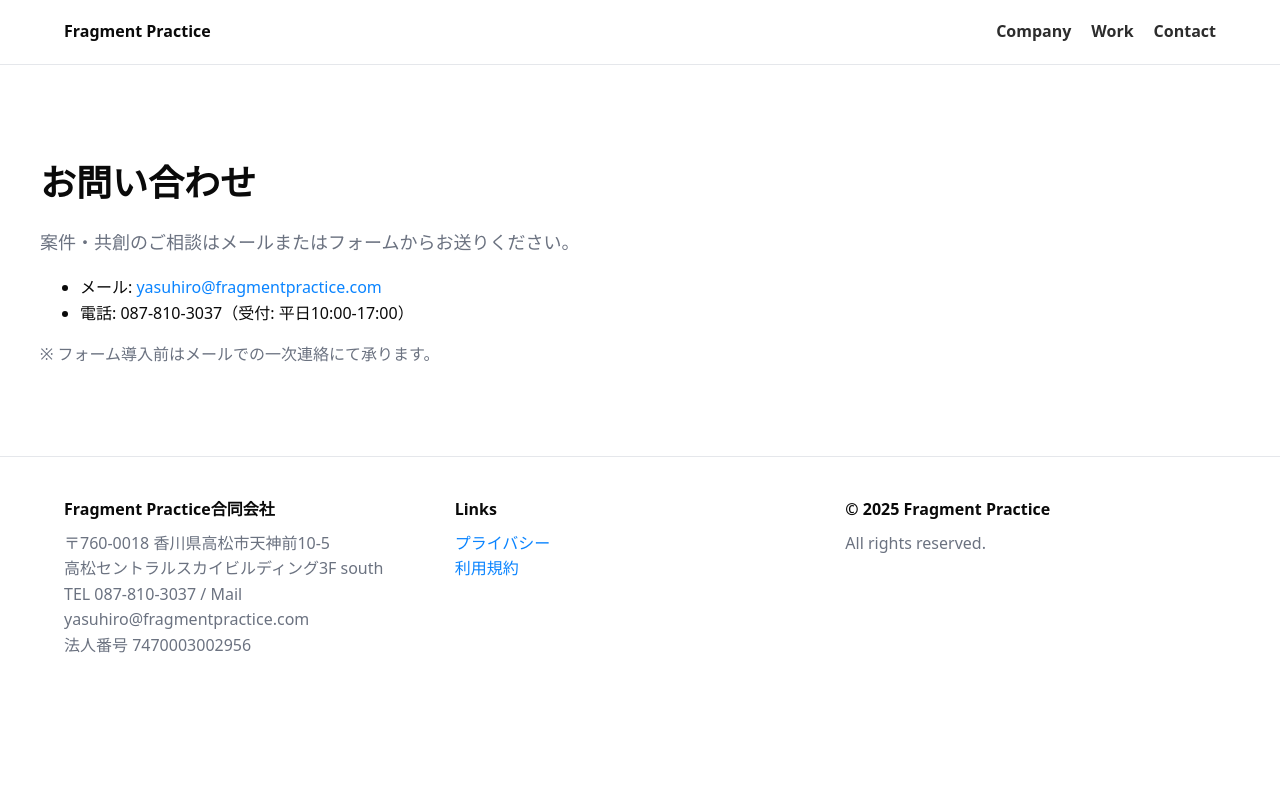
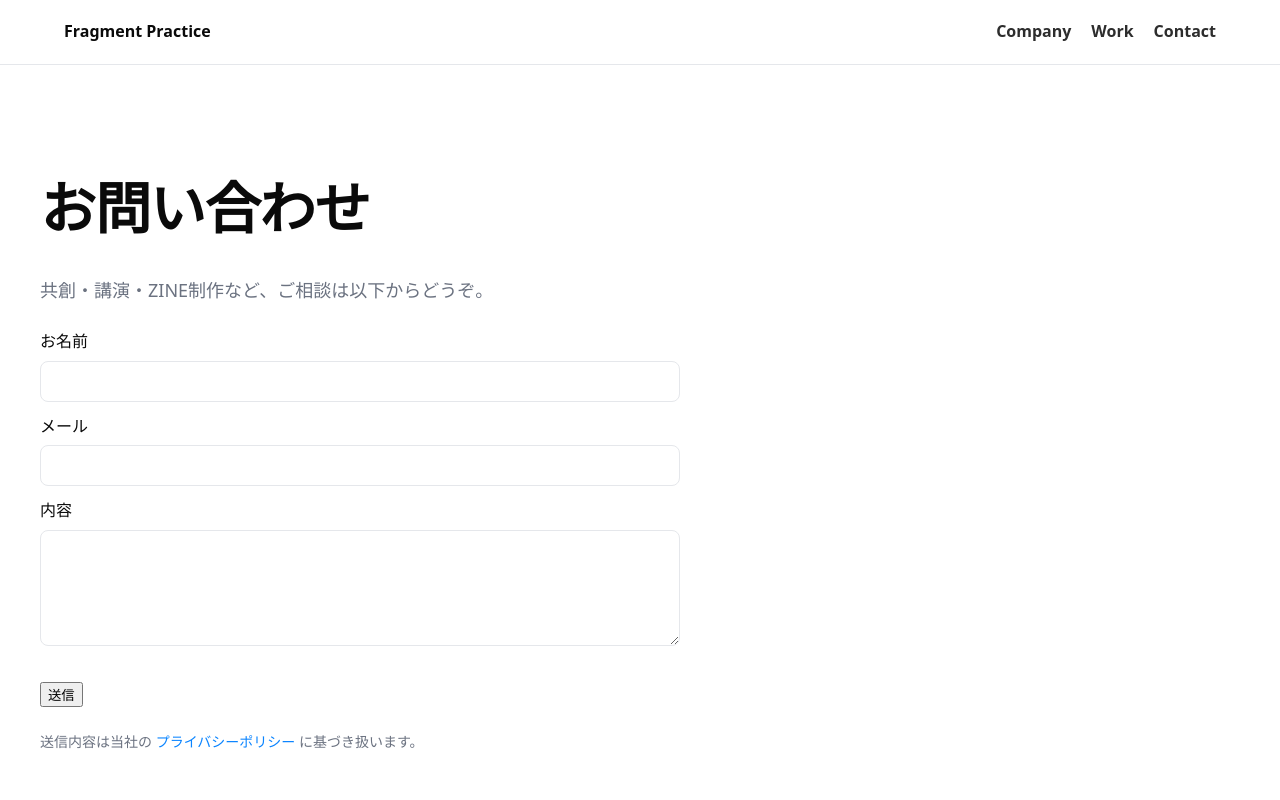
Before and after one commit to yasufrag/fragmentpractice.com, a Next.js app: page /contact in a window 1280 px wide. Shown: the top 800 px of the page. Built offline with nearby package versions, Linux system fonts and the light colour scheme.

Commit message:
commit fragmentpractice.com

```diff
--- a/package.json
+++ b/package.json
@@ -6,6 +6,7 @@
     "lint": "next lint"
   },
   "dependencies": {
+    "@formspree/react": "^3.0.0",
     "next": "^15.5.2",
     "react": "^19.1.1",
     "react-dom": "^19.1.1"
--- a/src/app/company/page.tsx
+++ b/src/app/company/page.tsx
@@ -20,9 +20,9 @@ export default function CompanyPage() {
             <div className="meta">Overview</div>
             <ul style={{ marginTop: 12, paddingLeft: 18 }}>
               <li>代表者：新庄 泰大</li>
-              <li>所在地：香川県高松市天神前10-5 高松セントラルスカイビルディング 3F south</li>
+              <li>所在地：香川県高松市天神前10番5号 高松セントラルスカイビルディング 3F south</li>
               <li>設立：2025年</li>
-              <li>連絡先：TEL 087-810-3037 / Mail yasuhiro@fragmentpractice.com</li>
+              <li>連絡先：TEL 087-810-3037</li>
               <li>法人番号：7470003002956</li>
             </ul>
           </article>
--- a/src/app/contact/page.tsx
+++ b/src/app/contact/page.tsx
@@ -1,14 +1,21 @@
 // app/contact/page.tsx
-export default function Contact() {
+import ContactForm from "@/components/ContactForm";
+
+export const metadata = { title: "Contact" };
+
+export default function ContactPage() {
   return (
     <div className="container section">
-      <h1 className="h2">お問い合わせ</h1>
-      <p className="lead">案件・共創のご相談はメールまたはフォームからお送りください。</p>
-      <ul>
-        <li>メール: <a href="mailto:yasuhiro@fragmentpractice.com">yasuhiro@fragmentpractice.com</a></li>
-        <li>電話: 087-810-3037（受付: 平日10:00-17:00）</li>
-      </ul>
-      <p style={{marginTop:12, color:'var(--muted)'}}>※ フォーム導入前はメールでの一次連絡にて承ります。</p>
+      <h1 className="h1">お問い合わせ</h1>
+      <p className="lead" style={{ marginTop: 8 }}>
+        共創・講演・ZINE制作など、ご相談は以下からどうぞ。
+      </p>
+
+      <ContactForm />
+
+      <p style={{ marginTop: 24, fontSize: 14, color: "var(--muted)" }}>
+        送信内容は当社の <a href="/privacy">プライバシーポリシー</a> に基づき扱います。
+      </p>
     </div>
   );
 }
--- a/src/app/layout.tsx
+++ b/src/app/layout.tsx
@@ -39,8 +39,8 @@ export default function RootLayout({ children }: { children: React.ReactNode })
           <div className="container footergrid">
             <div className="footercol">
               <h4>Fragment Practice合同会社</h4>
-              <div>〒760-0018 香川県高松市天神前10-5<br/>高松セントラルスカイビルディング3F south</div>
-              <div>TEL 087-810-3037 / Mail yasuhiro@fragmentpractice.com</div>
+              <div>〒760-0018 香川県高松市天神前10番5号<br/>高松セントラルスカイビルディング 3F south</div>
+              <div>TEL 087-810-3037</div>
               <div>法人番号 7470003002956</div>
             </div>
             <div className="footercol">
--- a/src/app/page.tsx
+++ b/src/app/page.tsx
@@ -7,7 +7,7 @@ export default function Company() {
         <tbody>
           {[
             ['商号','Fragment Practice合同会社'],
-            ['所在地','〒760-0018 香川県高松市天神前10-5 高松セントラルスカイビルディング3F south'],
+            ['所在地','〒760-0018 香川県高松市天神前10番5号 高松セントラルスカイビルディング3F south'],
             ['設立','2025年8月12日'],
             ['代表','新庄 泰大'],
             ['事業','リフレクション設計 / AI×言語実験 / 出版 / コンサルティング'],
--- /dev/null
+++ b/src/components/ContactForm.tsx
@@ -0,0 +1,78 @@
+"use client";
+import { useForm, ValidationError } from "@formspree/react";
+
+export default function ContactForm() {
+  const [state, handleSubmit] = useForm(process.env.NEXT_PUBLIC_FORMSPREE_ENDPOINT!);
+
+  if (state.succeeded) {
+    return <p className="lead">✅ 送信が完了しました。ありがとうございます。</p>;
+  }
+
+  return (
+    <form onSubmit={handleSubmit} style={{ maxWidth: 640, marginTop: 24 }}>
+      <label style={{ display: "block", marginBottom: 12 }}>
+        お名前
+        <input
+          type="text"
+          name="name"
+          required
+          style={{
+            width: "100%",
+            padding: "12px",
+            marginTop: "6px",
+            border: "1px solid var(--line)",
+            borderRadius: "8px",
+          }}
+        />
+        <ValidationError prefix="Name" field="name" errors={state.errors} />
+      </label>
+
+      <label style={{ display: "block", marginBottom: 12 }}>
+        メール
+        <input
+          type="email"
+          name="email"
+          required
+          style={{
+            width: "100%",
+            padding: "12px",
+            marginTop: "6px",
+            border: "1px solid var(--line)",
+            borderRadius: "8px",
+          }}
+        />
+        <ValidationError prefix="Email" field="email" errors={state.errors} />
+      </label>
+
+      <label style={{ display: "block", marginBottom: 12 }}>
+        内容
+        <textarea
+          name="message"
+          rows={6}
+          required
+          style={{
+            width: "100%",
+            padding: "12px",
+            marginTop: "6px",
+            border: "1px solid var(--line)",
+            borderRadius: "8px",
+          }}
+        />
+        <ValidationError prefix="Message" field="message" errors={state.errors} />
+      </label>
+
+      {/* Honeypot（スパム対策） */}
+      <input type="text" name="_gotcha" style={{ display: "none" }} />
+
+      <button
+        type="submit"
+        disabled={state.submitting}
+        className="cta primary"
+        style={{ marginTop: 16 }}
+      >
+        {state.submitting ? "送信中…" : "送信"}
+      </button>
+      <ValidationError errors={state.errors} />
+    </form>
+  );
+}
```
Also changed, not shown: 2 other files (tests, documents, lock files or other folders).
